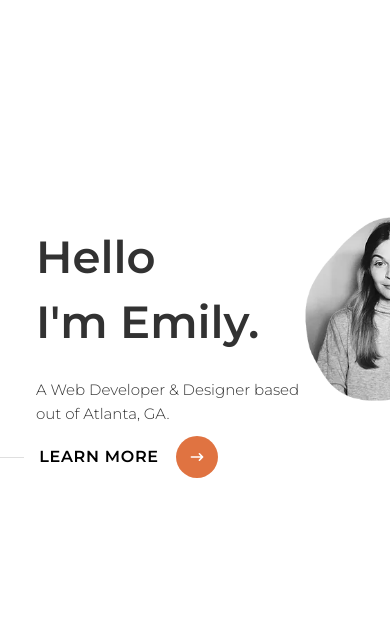
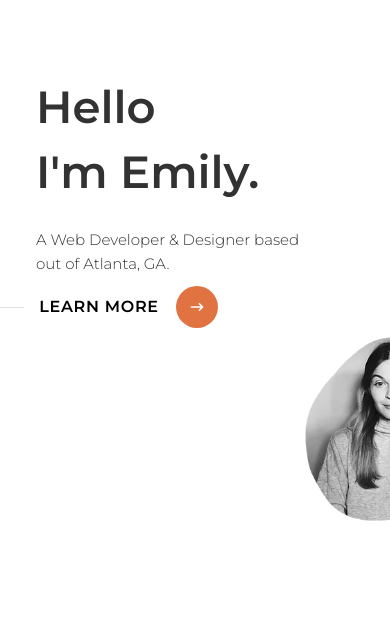
Before and after one commit to emilyjwilbur/port, a React (Create React App) app: page / in a window 390 px wide. Shown: the part 905-1532 px from the top of the page. Built offline with nearby package versions, Linux system fonts and the light colour scheme; a web font is replaced by a local one.

Commit message:
media query fix for hero

```diff
--- a/src/App.css
+++ b/src/App.css
@@ -37,7 +37,7 @@ li {
   float: right;
   margin-right: 20px;
   margin-top: 20px;
-
+display: flex;
 }
 
 
@@ -274,13 +274,14 @@ button:focus {
     display: block;
     width: 80%;
     margin-left: 0;
-    margin-top: -200px;
+    margin-top: -500px;
   }
   .hero-image .headshot {
-    margin-top: 0rem;
+    margin-top: 15rem;
     margin-left: 0px;
     width: 200px;
   }
+
 }
 
 /* footer section */
--- a/src/components/HeroSection.js
+++ b/src/components/HeroSection.js
@@ -29,12 +29,13 @@ function useOutsideAlerter(ref){
 const wrapperRef = useRef(null);
 useOutsideAlerter(wrapperRef);
     return(
-        <div className="hero">
+        <>
 
 
 
+        <div className="hero">
 
-<div className="message">
+        <div className="message">
 <ToastContainer>
   <Toast onClose={() => setShow(false)}
   data-testid="toast"
@@ -60,15 +61,6 @@ useOutsideAlerter(wrapperRef);
   </Toast>
 </ToastContainer>
 </div>
-
-
-
-
-
-
-
-
-
 
 
             <div className="container">
@@ -127,7 +119,7 @@ useOutsideAlerter(wrapperRef);
 
        </div>
 
-
+       </>
 
 
     )
```
